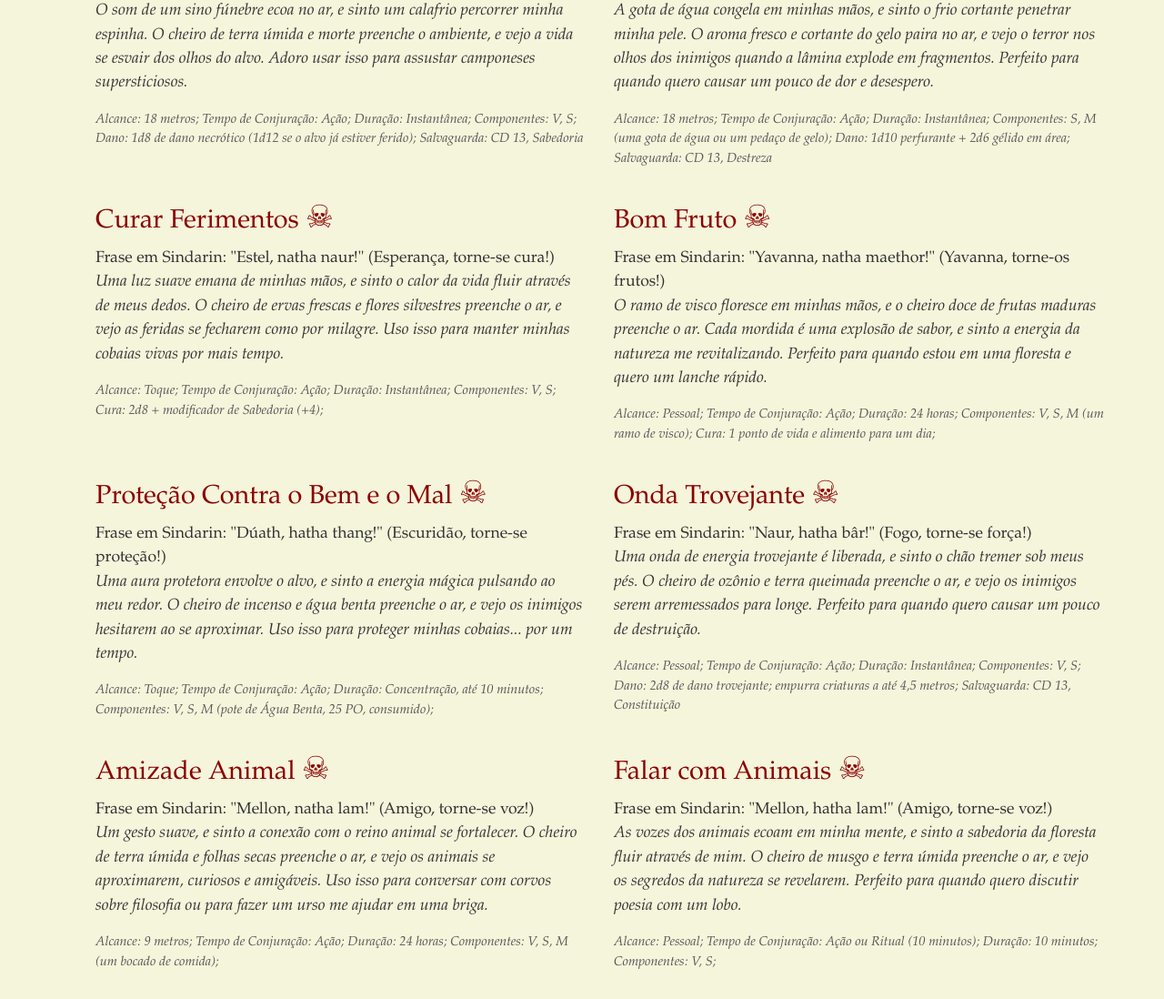
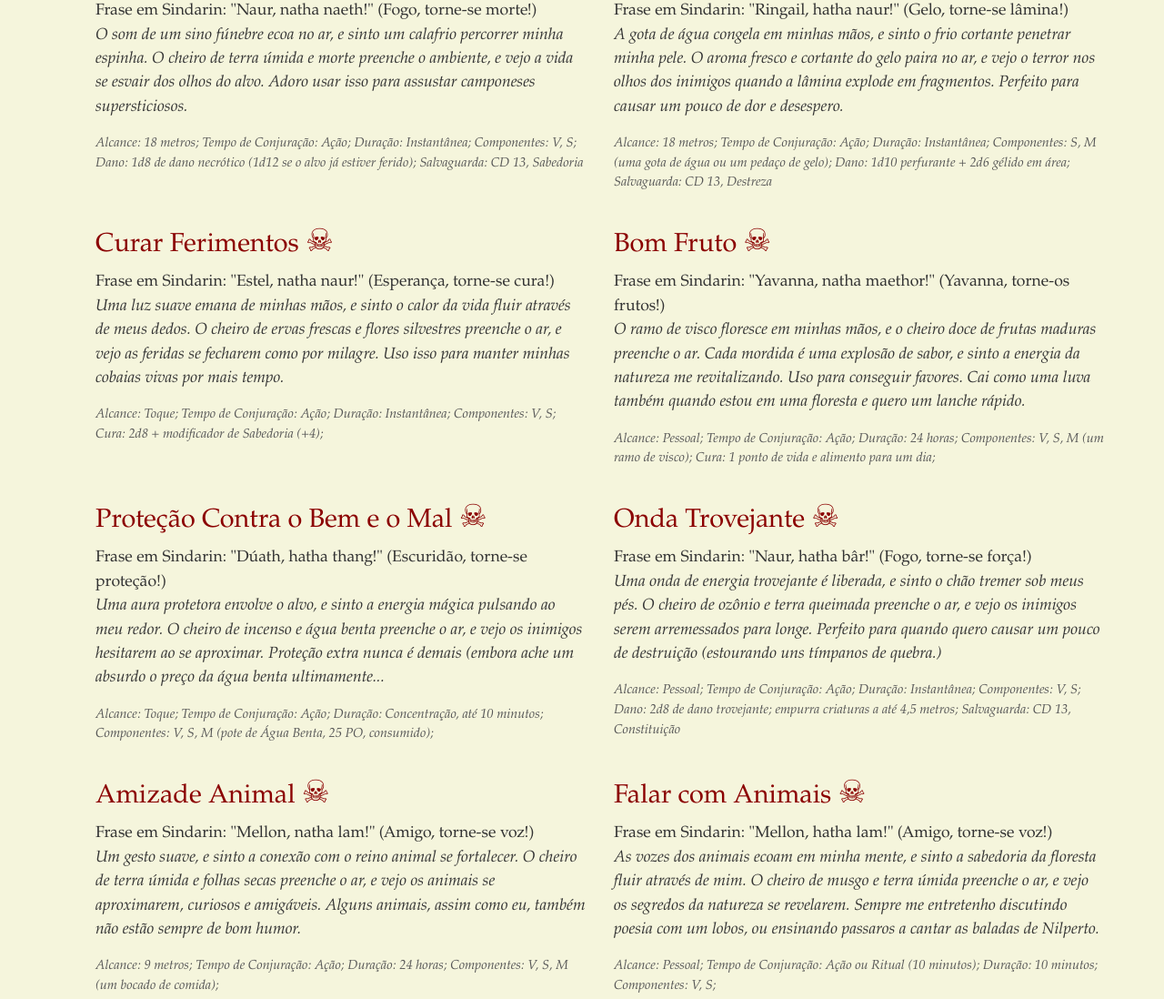
Before and after one commit to MoleraBoy/parma-en-vairon, a plain HTML site: page index.html in a window 1280 px wide. Shown: the part 820-1918 px from the top of the page at 91% size. Drawn offline with nearby package versions, Linux system fonts and the light colour scheme.

Commit message:
Update index.html

```diff
--- a/index.html
+++ b/index.html
@@ -169,7 +169,7 @@
           ritual: false,
           concentracao: false,
           descricao:
-            'Frase em Sindarin: "Taur, natha maethor!" (Floresta, torne-se força!)<br><i>O cajado vibra em minhas mãos, como se a própria floresta sussurrasse segredos antigos. A energia flui através dele, e sinto o poder da natureza pulsando em cada golpe. Um aroma de framboesa e musgo úmido preenche o ar, como se a terra estivesse viva. Perfeito para quando quero intimidar alguém ou apenas para dar um toque dramático ao caminhar.</i>',
+            'Frase em Sindarin: "Taur, natha maethor!" (Floresta, torne-se força!)<br><i>O cajado vibra em minhas mãos, como se a própria floresta sussurrasse segredos antigos. A energia flui através dele, e sinto o poder da natureza pulsando em cada golpe. Um aroma de framboesa e musgo úmido preenche o ar, como se a terra estivesse viva. As vezes a força bruta compensa, principalmente quando estou sem minhas ervas. Bom também para dar um toque dramático ao caminhar.</i>',
           alcance: "Pessoal",
           tempoConjuracao: "Ação Bônus",
           duracao: "1 minuto",
@@ -237,7 +237,7 @@
           ritual: false,
           concentracao: false,
           descricao:
-            'Frase em Sindarin: "Ringail, hatha naur!" (Gelo, torne-se lâmina!)<br><i>A gota de água congela em minhas mãos, e sinto o frio cortante penetrar minha pele. O aroma fresco e cortante do gelo paira no ar, e vejo o terror nos olhos dos inimigos quando a lâmina explode em fragmentos. Perfeito para quando quero causar um pouco de dor e desespero.</i>',
+            'Frase em Sindarin: "Ringail, hatha naur!" (Gelo, torne-se lâmina!)<br><i>A gota de água congela em minhas mãos, e sinto o frio cortante penetrar minha pele. O aroma fresco e cortante do gelo paira no ar, e vejo o terror nos olhos dos inimigos quando a lâmina explode em fragmentos. Perfeito para causar um pouco de dor e desespero.</i>',
           alcance: "18 metros",
           tempoConjuracao: "Ação",
           duracao: "Instantânea",
@@ -264,7 +264,7 @@
           ritual: false,
           concentracao: false,
           descricao:
-            'Frase em Sindarin: "Yavanna, natha maethor!" (Yavanna, torne-os frutos!)<br><i>O ramo de visco floresce em minhas mãos, e o cheiro doce de frutas maduras preenche o ar. Cada mordida é uma explosão de sabor, e sinto a energia da natureza me revitalizando. Perfeito para quando estou em uma floresta e quero um lanche rápido.</i>',
+            'Frase em Sindarin: "Yavanna, natha maethor!" (Yavanna, torne-os frutos!)<br><i>O ramo de visco floresce em minhas mãos, e o cheiro doce de frutas maduras preenche o ar. Cada mordida é uma explosão de sabor, e sinto a energia da natureza me revitalizando. Uso para conseguir favores. Cai como uma luva também quando estou em uma floresta e quero um lanche rápido.</i>',
           alcance: "Pessoal",
           tempoConjuracao: "Ação",
           duracao: "24 horas",
@@ -277,7 +277,7 @@
           ritual: false,
           concentracao: true,
           descricao:
-            'Frase em Sindarin: "Dúath, hatha thang!" (Escuridão, torne-se proteção!)<br><i>Uma aura protetora envolve o alvo, e sinto a energia mágica pulsando ao meu redor. O cheiro de incenso e água benta preenche o ar, e vejo os inimigos hesitarem ao se aproximar. Uso isso para proteger minhas cobaias... por um tempo.</i>',
+            'Frase em Sindarin: "Dúath, hatha thang!" (Escuridão, torne-se proteção!)<br><i>Uma aura protetora envolve o alvo, e sinto a energia mágica pulsando ao meu redor. O cheiro de incenso e água benta preenche o ar, e vejo os inimigos hesitarem ao se aproximar. Proteção extra nunca é demais (embora ache um absurdo o preço da água benta ultimamente...</i>',
           alcance: "Toque",
           tempoConjuracao: "Ação",
           duracao: "Concentração, até 10 minutos",
@@ -289,7 +289,7 @@
           ritual: false,
           concentracao: false,
           descricao:
-            'Frase em Sindarin: "Naur, hatha bâr!" (Fogo, torne-se força!)<br><i>Uma onda de energia trovejante é liberada, e sinto o chão tremer sob meus pés. O cheiro de ozônio e terra queimada preenche o ar, e vejo os inimigos serem arremessados para longe. Perfeito para quando quero causar um pouco de destruição.</i>',
+            'Frase em Sindarin: "Naur, hatha bâr!" (Fogo, torne-se força!)<br><i>Uma onda de energia trovejante é liberada, e sinto o chão tremer sob meus pés. O cheiro de ozônio e terra queimada preenche o ar, e vejo os inimigos serem arremessados para longe. Perfeito para quando quero causar um pouco de destruição (estourando uns tímpanos de quebra.)</i>',
           alcance: "Pessoal",
           tempoConjuracao: "Ação",
           duracao: "Instantânea",
@@ -303,7 +303,7 @@
           ritual: false,
           concentracao: false,
           descricao:
-            'Frase em Sindarin: "Mellon, natha lam!" (Amigo, torne-se voz!)<br><i>Um gesto suave, e sinto a conexão com o reino animal se fortalecer. O cheiro de terra úmida e folhas secas preenche o ar, e vejo os animais se aproximarem, curiosos e amigáveis. Uso isso para conversar com corvos sobre filosofia ou para fazer um urso me ajudar em uma briga.</i>',
+            'Frase em Sindarin: "Mellon, natha lam!" (Amigo, torne-se voz!)<br><i>Um gesto suave, e sinto a conexão com o reino animal se fortalecer. O cheiro de terra úmida e folhas secas preenche o ar, e vejo os animais se aproximarem, curiosos e amigáveis. Alguns animais, assim como eu, também não estão sempre de bom humor.</i>',
           alcance: "9 metros",
           tempoConjuracao: "Ação",
           duracao: "24 horas",
@@ -315,7 +315,7 @@
           ritual: true,
           concentracao: false,
           descricao:
-            'Frase em Sindarin: "Mellon, hatha lam!" (Amigo, torne-se voz!)<br><i>As vozes dos animais ecoam em minha mente, e sinto a sabedoria da floresta fluir através de mim. O cheiro de musgo e terra úmida preenche o ar, e vejo os segredos da natureza se revelarem. Perfeito para quando quero discutir poesia com um lobo.</i>',
+            'Frase em Sindarin: "Mellon, hatha lam!" (Amigo, torne-se voz!)<br><i>As vozes dos animais ecoam em minha mente, e sinto a sabedoria da floresta fluir através de mim. O cheiro de musgo e terra úmida preenche o ar, e vejo os segredos da natureza se revelarem. Sempre me entretenho discutindo poesia com um lobos, ou ensinando passaros a cantar as baladas de Nilperto.</i>',
           alcance: "Pessoal",
           tempoConjuracao: "Ação ou Ritual (10 minutos)",
           duracao: "10 minutos",
@@ -352,7 +352,7 @@
           ritual: false,
           concentracao: false,
           descricao:
-            'Frase em Sindarin: "Nîn, natha celair!" (Água, torne-se pura!)<br><i>A água flui através de minhas mãos, e sinto o poder da natureza se manifestar. O cheiro de água fresca e terra úmida preenche o ar, e vejo a água se formar ou desaparecer conforme minha vontade. Perfeito para quando quero secar um poço ou inundar uma sala.</i>',
+            'Frase em Sindarin: "Nîn, natha celair!" (Água, torne-se pura!)<br><i>A água flui através de minhas mãos, e sinto o poder da natureza se manifestar. O cheiro de água fresca e terra úmida preenche o ar, e vejo a água se formar ou desaparecer conforme minha vontade. Espero um dia conseguir secar um poço ou inundar uma sala inteira.</i>',
           alcance: "9 metros",
           tempoConjuracao: "Ação",
           duracao: "Instantânea",
@@ -376,7 +376,7 @@
           ritual: false,
           concentracao: false,
           descricao:
-            'Frase em Sindarin: "Tolo, natha naeth!" (Venha, torne-se salto!)<br><i>Um gesto rápido, e sinto a energia da natureza impulsionar o alvo. O cheiro de terra úmida e folhas secas preenche o ar, e vejo o alvo saltar com agilidade surpreendente. Perfeito para quando quero pular sobre um rio ou fugir de uma armadilha.</i>',
+            'Frase em Sindarin: "Tolo, natha naeth!" (Venha, torne-se salto!)<br><i>Um gesto rápido, e sinto a energia da natureza impulsionar o alvo. O cheiro de terra úmida e folhas secas preenche o ar, e vejo o alvo saltar com agilidade surpreendente. Útil para pular sobre um rio, fugir de uma armadilha e escalada. </i>',
           alcance: "Toque",
           tempoConjuracao: "Ação Bônus",
           duracao: "1 minuto",
@@ -388,7 +388,7 @@
           ritual: false,
           concentracao: true,
           descricao:
-            'Frase em Sindarin: "Naur, hatha lûg!" (Fogo, torne-se raio!)<br><i>O galho brilha com energia elétrica, e sinto a eletricidade dançar entre meus dedos. O cheiro de ozônio e madeira queimada preenche o ar, e vejo o raio atingir o alvo com força devastadora. Aprendi isso com um velho mago louco, e posso usar uma vez por dia sem gastar slot. Perfeito para quando quero causar um pouco de caos.</i>',
+            'Frase em Sindarin: "Naur, hatha lûg!" (Fogo, torne-se raio!)<br><i>O galho brilha com energia elétrica, e sinto a eletricidade dançar entre meus dedos. O cheiro de ozônio e madeira queimada preenche o ar, e vejo o raio atingir o alvo com força devastadora. Aprendi isso com um velho mago louco. Nunca me canso do cheiro de carne queimada, e dos grutos de agonia...</i>',
           alcance: "18 metros",
           tempoConjuracao: "Ação",
           duracao: "Concentração, até 1 minuto",
@@ -401,7 +401,7 @@
           ritual: true,
           concentracao: true,
           descricao:
-            'Frase em Sindarin: "Ithil, natha thîr!" (Lua, torne-se visão!)<br><i>Um gesto circular, e sinto a magia ao meu redor se revelar. O cheiro de incenso e flores silvestres preenche o ar, e vejo as auras mágicas brilhando como estrelas. Perfeito para quando quero descobrir segredos ou encontrar armadilhas mágicas.</i>',
+            'Frase em Sindarin: "Ithil, natha thîr!" (Lua, torne-se visão!)<br><i>Um gesto circular, e sinto a magia ao meu redor se revelar. O cheiro de incenso e flores silvestres preenche o ar, e vejo as auras mágicas brilhando como estrelas. Uso sempre quando quero descobrir segredos ou itens valiosos. Sempre bom tambem para evitar armadilhas mágicas.</i>',
           alcance: "Pessoal",
           tempoConjuracao: "10 minutos (ritual) ou Ação",
           duracao: "Concentração, até 10 minutos",
@@ -413,7 +413,7 @@
           ritual: true,
           concentracao: true,
           descricao:
-            'Frase em Sindarin: "Dûath, natha thîr!" (Escuridão, torne-se visão!)<br><i>Um gesto de varredura, e sinto a presença de venenos e doenças ao meu redor. O cheiro de folhas de teixo e terra úmida preenche o ar, e vejo os perigos ocultos se revelarem. Perfeito para quando quero descobrir se alguém tentou me envenenar.</i>',
+            'Frase em Sindarin: "Dûath, natha thîr!" (Escuridão, torne-se visão!)<br><i>Um gesto de varredura, e sinto a presença de venenos e doenças ao meu redor. O cheiro de folhas de teixo e terra úmida preenche o ar, e vejo os perigos ocultos se revelarem. Perfeito parw localizar animais peçonhentos, ou descobir quem está tentando envenenar quem num banquete.</i>',
           alcance: "Pessoal",
           tempoConjuracao: "10 minutos (ritual) ou Ação",
           duracao: "Concentração, até 10 minutos",
@@ -425,7 +425,7 @@
           ritual: true,
           concentracao: false,
           descricao:
-            'Frase em Sindarin: "Nîn, natha celair!" (Água, torne-se pura!)<br><i>Um gesto de limpeza, e sinto a podridão se dissipar. O cheiro de água fresca e flores silvestres preenche o ar, e vejo os alimentos e bebidas se tornarem puros. Perfeito para quando quero garantir que meu jantar não está envenenado.</i>',
+            'Frase em Sindarin: "Nîn, natha celair!" (Água, torne-se pura!)<br><i>Um gesto de limpeza, e sinto a podridão se dissipar. O cheiro de água fresca e flores silvestres preenche o ar, e vejo os alimentos e bebidas se tornarem puros. Gosto de garantir que meu jantar não está envenenado.</i>',
           alcance: "3 metros",
           tempoConjuracao: "10 minutos (ritual) ou Ação",
           duracao: "Instantânea",
@@ -449,7 +449,7 @@
           ritual: false,
           concentracao: true,
           descricao:
-            'Frase em Sindarin: "Fuin, hatha dùath!" (Escuridão, torne-se névoa!)<br><i>A fumaça do meu cachimbo se expande, e sinto a névoa densa envolver a área. O cheiro de fumaça doce e terra úmida preenche o ar, e vejo os inimigos se perderem na escuridão. Perfeito para quando quero criar um pouco de confusão.</i>',
+            'Frase em Sindarin: "Fuin, hatha dùath!" (Escuridão, torne-se névoa!)<br><i>A fumaça do meu cachimbo se expande, e sinto a névoa densa envolver a área. O cheiro de fumaça doce e terra úmida preenche o ar, e vejo os inimigos se perderem na escuridão. Perfeito para desaparecer.</i>',
           alcance: "18 metros",
           tempoConjuracao: "Ação",
           duracao: "Concentração, até 1 hora",
@@ -461,7 +461,7 @@
           ritual: false,
           concentracao: false,
           descricao:
-            'Frase em Sindarin: "Estel, hatha naur!" (Esperança, torne-se cura!)<br><i>Uma palavra suave, e sinto a energia da cura fluir através de mim. O cheiro de flores silvestres e mel preenche o ar, e vejo as feridas se fecharem como por milagre. Perfeito para quando quero manter minhas cobaias vivas por mais tempo.</i>',
+            'Frase em Sindarin: "Estel, hatha naur!" (Esperança, torne-se cura!)<br><i>Uma palavra suave, e sinto a energia da cura fluir através de mim. O cheiro de flores silvestres e mel preenche o ar, e vejo as feridas se fecharem como por milagre.</i>',
           alcance: "18 metros",
           tempoConjuracao: "Ação Bônus",
           duracao: "Instantânea",
```
